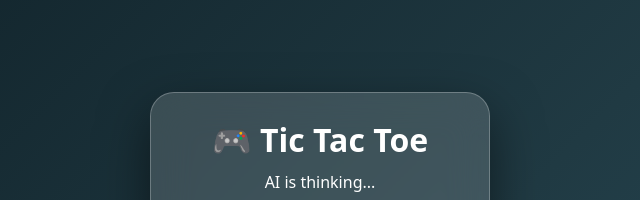
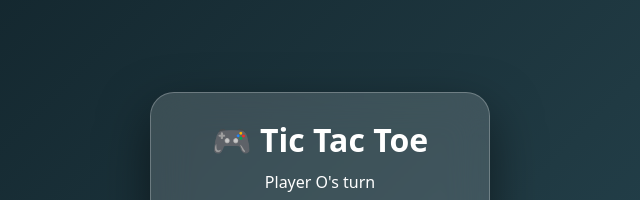
Before and after one commit to Jithinkrishnas01/Tick-Tack-Toe, a plain HTML site: page index.html in a window 1280 px wide. Both pictures are taken after a click on the element 540 px from the left and 246 px from the top of the page. Shown: the top 200 px of the page, 320-960 px from the left. Drawn offline with Linux system fonts and the light colour scheme.

Commit message:
Update index.html

```diff
--- a/index.html
+++ b/index.html
@@ -160,18 +160,24 @@ function createBoard() {
 }
 
 function handleMove(i) {
-  if (!gameActive || board[i]) return;
+  if (!gameActive || board[i]) return; // If the game is not active or the cell is already filled, return.
 
-  makeMove(i, "X");
+  // Make the move for the current player
+  makeMove(i, currentPlayer);
+
+  // Check if the game has been won or ended in a draw after this move
   if (checkGame()) return;
 
-  currentPlayer = "O";
-  statusEl.textContent = "AI is thinking...";
+  // Switch player turn (from X to O or vice versa) for 2-player mode
+  currentPlayer = currentPlayer === "X" ? "O" : "X";
+  statusEl.textContent = `${currentPlayer === "X" ? "Player X" : "Player O"}'s turn`;
 
-  if (aiEnabled) {
+  // If AI is enabled, let the AI make its move after a short delay
+  if (aiEnabled && currentPlayer === "O") {
     setTimeout(aiMove, 300);
   }
 }
+
 
 function makeMove(i, player) {
   board[i] = player;
```
